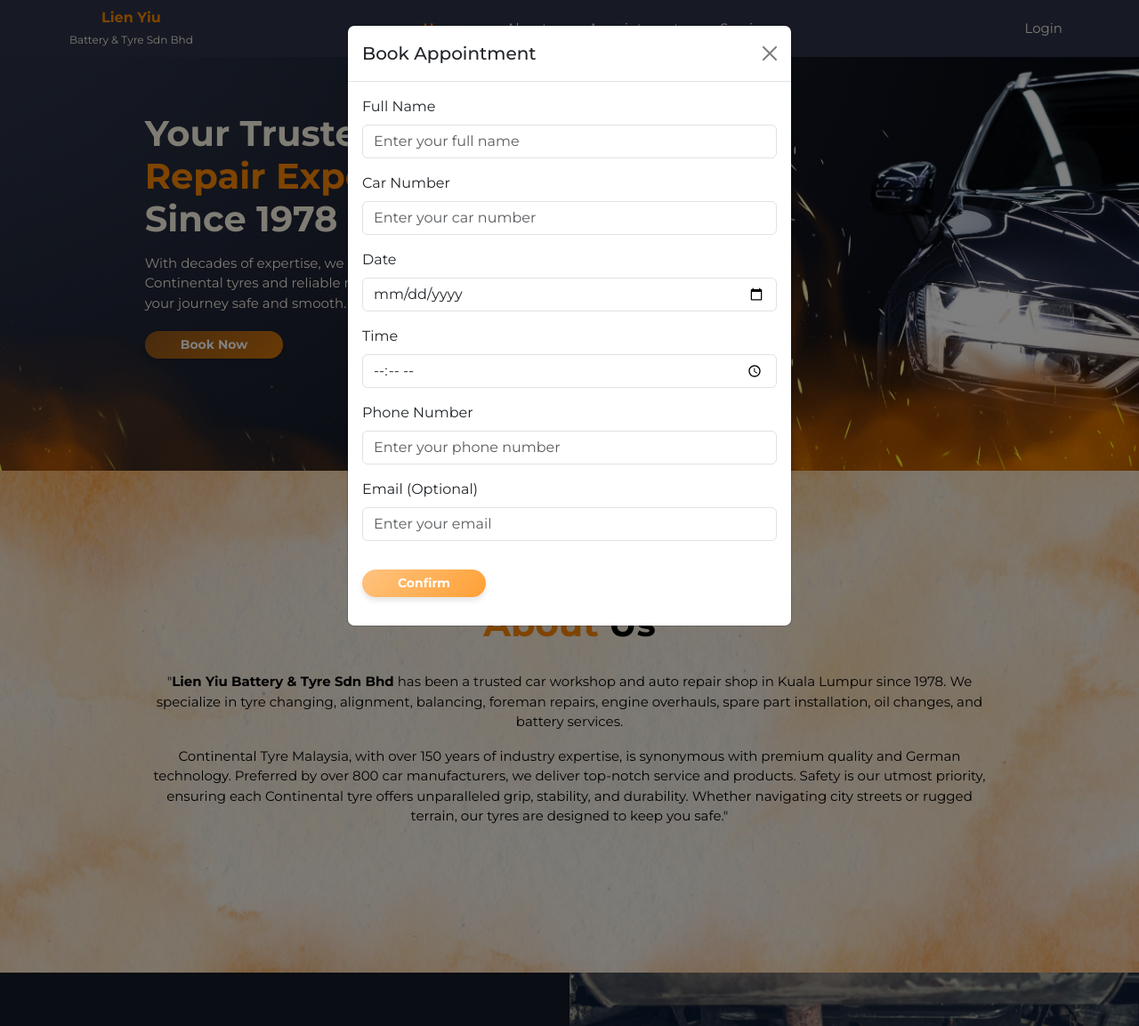
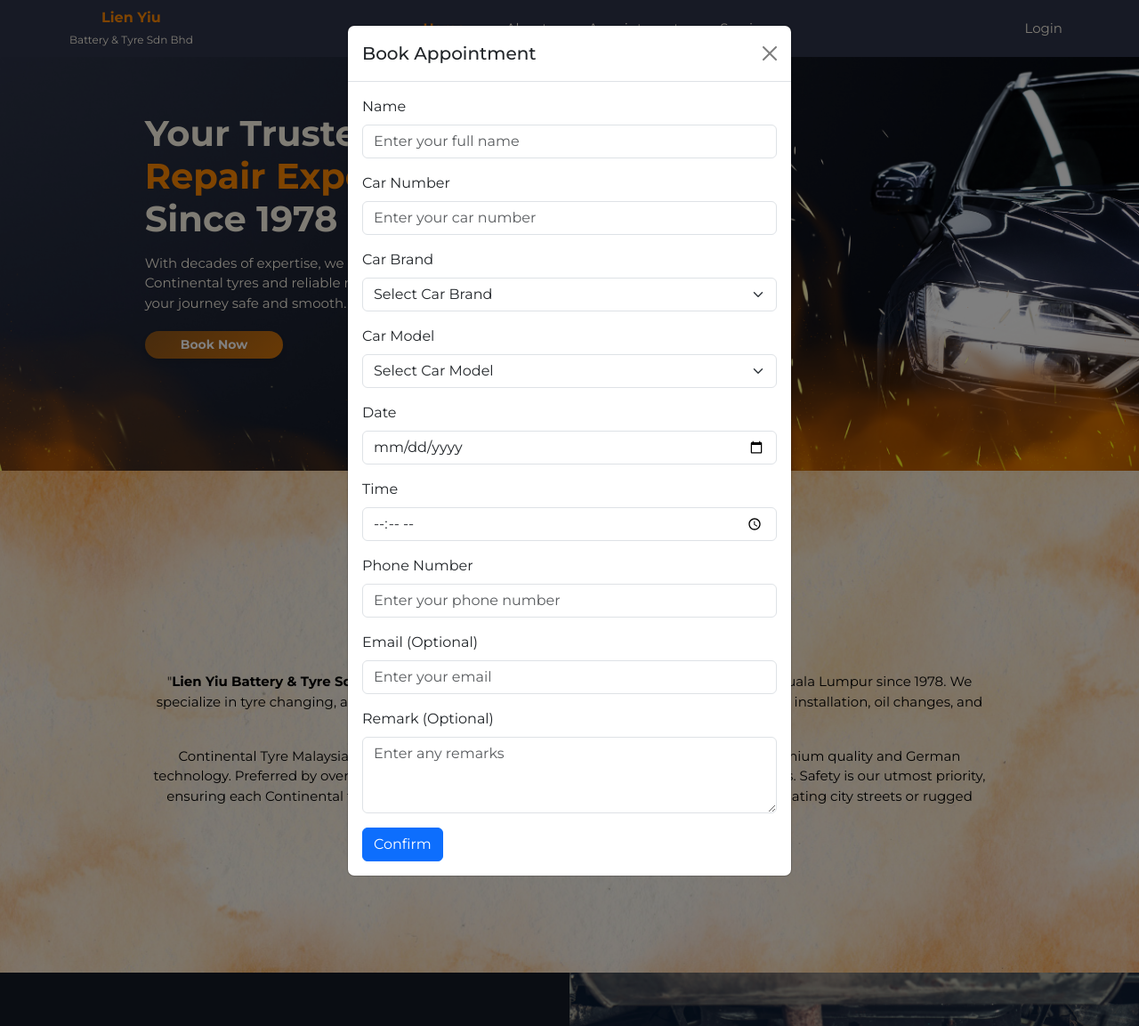
Before and after one commit to lapinChanceux/Spat-Project-Lien-Yiu, a PHP site: page / in a window 1280 px wide, after a click on "Book Now". Shown: the whole page at 89% size. Run offline with PHP 8.4, Linux system fonts and the light colour scheme; data comes from the database, SQL or seed files in the repository; both versions use the stored data as it was after the commit.

Commit message:
Update with insert appointment test

```diff
--- /dev/null
+++ b/Controllers/AppointmentsController.php
@@ -0,0 +1,73 @@
+<?php
+
+require_once 'Model/AppointmentsDataSetModel.php';
+
+class AppointmentsController
+{
+    protected $model;
+
+    public function __construct()
+    {
+        $this->model = new AppointmentsDataSetModel();
+    }
+
+    public function getCarBrands()
+    {
+        return $this->model->getCarBrands();
+    }
+
+    public function getCarModels($brand_id)
+    {
+        return $this->model->getCarModels($brand_id);
+    }
+
+    public function insertAppointment()
+    {
+        if ($_SERVER['REQUEST_METHOD'] === 'POST') {
+            $fullName = isset($_POST['fullName']) ? $_POST['fullName'] : null;
+            $carNumber = isset($_POST['carNumber']) ? $_POST['carNumber'] : null;
+            $carBrand = isset($_POST['carBrand']) ? $_POST['carBrand'] : null;
+            $carModel = isset($_POST['carModel']) ? $_POST['carModel'] : null;
+            $appointmentDate = isset($_POST['appointmentDate']) ? $_POST['appointmentDate'] : null;
+            $appointmentTime = isset($_POST['appointmentTime']) ? $_POST['appointmentTime'] : null;
+            $phoneNumber = isset($_POST['phoneNumber']) ? $_POST['phoneNumber'] : null;
+            $email = isset($_POST['email']) ? $_POST['email'] : null;
+            $remark = isset($_POST['remark']) ? $_POST['remark'] : null;
+
+            if ($fullName && $carNumber && $carBrand && $carModel && $appointmentDate && $appointmentTime && $phoneNumber) {
+                $success = $this->model->insertAppointment($fullName, $carNumber, $carBrand, $carModel, $appointmentDate, $appointmentTime, $phoneNumber, $email, $remark);
+
+                if ($success) {
+                    echo '<script>
+                    document.addEventListener("DOMContentLoaded", function() {
+                        var successModal = new bootstrap.Modal(document.getElementById("successModal"));
+                        successModal.show();
+                    });
+                </script>';
+                } else {
+                    echo '<script>
+                    document.addEventListener("DOMContentLoaded", function() {
+                        var failureModal = new bootstrap.Modal(document.getElementById("failureModal"));
+                        failureModal.show();
+                    });
+                </script>';
+                }
+            }
+        }
+        require_once('Views/home.phtml');
+    }
+}
+
+// Instantiate the controller
+$controller = new AppointmentsController();
+
+// Fetch all car brands
+$carBrands = $controller->getCarBrands();
+
+// Initialize an array to store all car models
+$allCarModels = [];
+
+// Loop through each car brand and fetch its models
+foreach ($carBrands as $brand) {
+    $allCarModels[$brand['brand_id']] = $controller->getCarModels($brand['brand_id']);
+}
--- a/Model/AppointmentsDataSetModel.php
+++ b/Model/AppointmentsDataSetModel.php
@@ -1,4 +1,6 @@
 <?php
+
+// AppointmentsDataSetModel.php
 error_reporting(E_ALL);
 ini_set('display_errors', 1);
 
@@ -36,30 +38,97 @@ class AppointmentsDataSetModel {
         $users = $statement->fetchAll(PDO::FETCH_ASSOC);
         return $users;
     }
+
+    public function getCarBrands()
+    {
+        $statement = $this->_dbHandle->prepare('SELECT * FROM carBrands');
+        $statement->execute();
+        return $statement->fetchAll(PDO::FETCH_ASSOC);
+    }
+
+    public function getCarModels($brand_id)
+    {
+        $statement = $this->_dbHandle->prepare('SELECT * FROM carModels WHERE brand_id = :brand_id');
+        $statement->bindParam(':brand_id', $brand_id, PDO::PARAM_INT);
+        $statement->execute();
+        return $statement->fetchAll(PDO::FETCH_ASSOC);
+    }
+
+    public function insertAppointment($fullName, $carNumber, $carBrandId, $carModelId, $appointmentDate, $appointmentTime, $phoneNumber, $email, $remark)
+    {
+        // Set timezone to Malaysia
+        date_default_timezone_set('Asia/Kuala_Lumpur');
+
+        // Query the brand name using the brand ID
+        $brandQuery = "SELECT brand_name FROM carBrands WHERE brand_id = :brand_id";
+        $brandStatement = $this->_dbHandle->prepare($brandQuery);
+        $brandStatement->bindParam(':brand_id', $carBrandId, PDO::PARAM_INT);
+        $brandStatement->execute();
+        $carBrandName = $brandStatement->fetchColumn();
+
+        // If no match, use a fallback name
+        $carBrandName = $carBrandName ?: "Unknown Brand";
+
+        // Query the model name using the model ID
+        $modelQuery = "SELECT model_name FROM carModels WHERE model_id = :model_id";
+        $modelStatement = $this->_dbHandle->prepare($modelQuery);
+        $modelStatement->bindParam(':model_id', $carModelId, PDO::PARAM_INT);
+        $modelStatement->execute();
+        $carModelName = $modelStatement->fetchColumn();
+
+        // If no match, use a fallback name
+        $carModelName = $carModelName ?: "Unknown Model";
+
+        // Concatenate brand name and model name to form car type
+        $carType = $carBrandName . ' ' . $carModelName;
+
+        // Get current Malaysian time
+        $createdAt = date('Y-m-d H:i:s');
+
+        // Insert the appointment into the database
+        $sqlQuery = "INSERT INTO Appointments (customer_name, car_number, car_type, appointment_date, appointment_time, phone_number, email, remark, created_at)
+                 VALUES (:full_name, :car_number, :car_type, :appointment_date, :appointment_time, :phone_number, :email, :remark, :created_at)";
+
+        $statement = $this->_dbHandle->prepare($sqlQuery);
+
+        $statement->bindParam(':full_name', $fullName);
+        $statement->bindParam(':car_number', $carNumber);
+        $statement->bindParam(':car_type', $carType);
+        $statement->bindParam(':appointment_date', $appointmentDate);
+        $statement->bindParam(':appointment_time', $appointmentTime);
+        $statement->bindParam(':phone_number', $phoneNumber);
+        $statement->bindValue(':email', $email ?: null, PDO::PARAM_STR);
+        $statement->bindValue(':remark', $remark ?: null, PDO::PARAM_STR);
+        $statement->bindParam(':created_at', $createdAt);
+
+        return $statement->execute();
+    }
+
+
+
 }
 
 // Example usage
-$model = new AppointmentsDataSetModel();
-$users = $model->getUsers();
+//$model = new AppointmentsDataSetModel();
+//$users = $model->getUsers();
 
 // Check connection explicitly
-if (count($users) > 0) {
-    echo "<html><head><title>Users List</title></head><body>";
-    echo "<table border='1'>";
-    echo "<tr><th>ID</th><th>Info</th><th>Email</th><th>Password</th></tr>"; // Table header
+//if (count($users) > 0) {
+// echo "<html><head><title>Users List</title></head><body>";
+// echo "<table border='1'>";
+//  echo "<tr><th>ID</th><th>Info</th><th>Email</th><th>Password</th></tr>"; // Table header
 
-    foreach ($users as $user) {
-        echo "<tr>";
-        echo "<td>" . htmlspecialchars($user['id']) . "</td>"; // Data cells
-        echo "<td>" . htmlspecialchars($user['info']) . "</td>";
-        echo "<td>" . htmlspecialchars($user['email']) . "</td>";
-        echo "<td>" . htmlspecialchars($user['password']) . "</td>";
-        echo "</tr>";
-    }
+//  foreach ($users as $user) {
+//     echo "<tr>";
+//    echo "<td>" . htmlspecialchars($user['id']) . "</td>"; // Data cells
+//    echo "<td>" . htmlspecialchars($user['info']) . "</td>";
+//     echo "<td>" . htmlspecialchars($user['email']) . "</td>";
+//    echo "<td>" . htmlspecialchars($user['password']) . "</td>";
+//    echo "</tr>";
+//  }
 
-    echo "</table>"; // Closing table tag
-    echo "</body></html>"; // Closing body and html tags
-} else {
-    echo "No users found.";
-}
-?>
+//  echo "</table>"; // Closing table tag
+//  echo "</body></html>"; // Closing body and html tags
+//} else {
+//   echo "No users found.";
+//}
--- a/Model/Database.php
+++ b/Model/Database.php
@@ -29,7 +29,7 @@ class Database {
     private function __construct() {
         try {
             // Create a new PDO connection to the SQLite database
-            $this->_dbHandle = new PDO("sqlite:../leanyiuDB.sqlite");
+            $this->_dbHandle = new PDO("sqlite:lienyiuDB.sqlite");
         } catch (PDOException $e) {
             // Handle any connection errors
             echo "Database connection failed: " . $e->getMessage();
--- a/Views/home.phtml
+++ b/Views/home.phtml
@@ -130,35 +129,53 @@
                     <button type="button" class="btn-close" data-bs-dismiss="modal" aria-label="Close"></button>
                 </div>
                 <div class="modal-body">
-                    <form>
+                    <form action="index.php?page=home" method="POST" id="appointmentForm">
                         <div class="mb-3">
-                            <label for="fullName" class="form-label">Full Name</label>
-                            <input type="text" class="form-control" id="fullName" placeholder="Enter your full name"
-                                   required>
+                            <label for="fullName" class="form-label">Name</label>
+                            <input type="text" class="form-control" id="fullName" name="fullName" placeholder="Enter your full name" required>
                         </div>
                         <div class="mb-3">
                             <label for="carNumber" class="form-label">Car Number</label>
-                            <input type="text" class="form-control" id="carNumber" placeholder="Enter your car number"
-                                   required>
+                            <input type="text" class="form-control" id="carNumber" name="carNumber" placeholder="Enter your car number" required>
+                        </div>
+                        <div class="mb-3">
+                            <label for="carBrand" class="form-label">Car Brand</label>
+                            <select class="form-select" id="carBrand" name="carBrand" required>
+                                <option selected disabled>Select Car Brand</option>
+                                <?php foreach ($carBrands as $brand): ?>
+                                    <option value="<?= htmlspecialchars($brand['brand_id']) ?>">
+                                        <?= htmlspecialchars($brand['brand_name']) ?>
+                                    </option>
+                                <?php endforeach; ?>
+                            </select>
+                        </div>
+                        <div class="mb-3">
+                            <label for="carModel" class="form-label">Car Model</label>
+                            <select class="form-select" id="carModel" name="carModel" required>
+                                <option selected disabled>Select Car Model</option>
+                            </select>
                         </div>
                         <div class="mb-3">
                             <label for="appointmentDate" class="form-label">Date</label>
-                            <input type="date" class="form-control" id="appointmentDate" required>
+                            <input type="date" class="form-control" id="appointmentDate" name="appointmentDate" required>
                         </div>
                         <div class="mb-3">
                             <label for="appointmentTime" class="form-label">Time</label>
-                            <input type="time" class="form-control" id="appointmentTime" required>
+                            <input type="time" class="form-control" id="appointmentTime" name="appointmentTime" required>
                         </div>
                         <div class="mb-3">
                             <label for="phoneNumber" class="form-label">Phone Number</label>
-                            <input type="tel" class="form-control" id="phoneNumber"
-                                   placeholder="Enter your phone number" required>
+                            <input type="tel" class="form-control" id="phoneNumber" name="phoneNumber" placeholder="Enter your phone number" required>
                         </div>
                         <div class="mb-3">
                             <label for="email" class="form-label">Email (Optional)</label>
-                            <input type="email" class="form-control" id="email" placeholder="Enter your email">
+                            <input type="email" class="form-control" id="email" name="email" placeholder="Enter your email">
                         </div>
-                        <button type="button" class="btn btn-primary btn-sm custom-button mt-3 mb-3">Confirm</button>
+                        <div class="mb-3">
+                            <label for="remark" class="form-label">Remark (Optional)</label>
+                            <textarea class="form-control" id="remark" name="remark" rows="3" placeholder="Enter any remarks"></textarea>
+                        </div>
+                        <button type="submit" class="btn btn-primary">Confirm</button>
                     </form>
                 </div>
             </div>
--- a/Views/js/script.js
+++ b/Views/js/script.js
@@ -15,3 +15,7 @@ document.addEventListener('DOMContentLoaded', () => {
         });
     });
 });
+
+function redirectToSection() {
+    window.location.href = 'index.php';
+}
--- a/Views/template/footer.phtml
+++ b/Views/template/footer.phtml
@@ -4,7 +4,8 @@
             <!-- Brand Section -->
             <div class="col-12 col-sm-6 col-md-3 col-lg-4 footer-section">
                 <h5>About Us</h5>
-                <p>Lien Yiu Battery & Tyre Sdn Bhd has been serving customers since 1978 with quality services and reliable products.</p>
+                <p>Lien Yiu Battery & Tyre Sdn Bhd has been serving customers since 1978 with quality services and
+                    reliable products.</p>
             </div>
             <!-- Menu Section -->
             <div class="col-4 col-sm-6 col-md-3 col-lg-2 footer-section">
@@ -34,9 +35,44 @@
         </div>
     </div>
 </footer>
+<script>
+    document.addEventListener('DOMContentLoaded', () => {
+        const carBrandSelect = document.getElementById('carBrand');
+        const carModelSelect = document.getElementById('carModel');
 
+        carBrandSelect.addEventListener('change', function () {
+            const brandId = this.value;
+
+            // Clear the car model dropdown
+            carModelSelect.innerHTML = '<option selected disabled>Select Car Model</option>';
+
+            // Get models for the selected brand
+            const models = carData.models[brandId] || [];
+
+            // Populate the car model dropdown
+            models.forEach(model => {
+                const option = document.createElement('option');
+                option.value = model.model_id;
+                option.textContent = model.model_name;
+                carModelSelect.appendChild(option);
+            });
+        });
+    });
+
+    function showBookingModal() {
+        var bookingModal = new bootstrap.Modal(document.getElementById('bookingModal'));
+        bookingModal.show();
+    }
+</script>
+<script>
+    const carData = {
+        brands: <?= json_encode($carBrands) ?>,
+        models: <?= json_encode($allCarModels) ?>
+    };
+</script>
 <script src="Views/js/script.js"></script>
+<script src="https://cdn.jsdelivr.net/npm/bootstrap@5.3.0-alpha3/dist/js/bootstrap.bundle.min.js"></script>
 
-<script src="https://cdn.jsdelivr.net/npm/bootstrap@5.3.0-alpha3/dist/js/bootstrap.bundle.min.js"></script>
+
 </body>
 </html>
--- a/index.php
+++ b/index.php
@@ -1,7 +1,14 @@
 <?php
+
+require_once('Controllers/AppointmentsController.php');
 
 $page = isset($_GET['page']) ? $_GET['page'] : 'home';
 if ($page === 'home') {
+    $controller = new AppointmentsController();
+    if ($_SERVER['REQUEST_METHOD'] === 'POST') {
+        $controller->insertAppointment();
+    }
+    $carBrands = $controller->getCarBrands();
     include 'Views/home.phtml';
 } else {
     echo "Page not found.";
```
Also changed, not shown: other parts of Views/home.phtml (+38 -2 lines), README.md, lienyiuDB.sqlite (added). Lines whose indentation alone changed are shown as unchanged.
